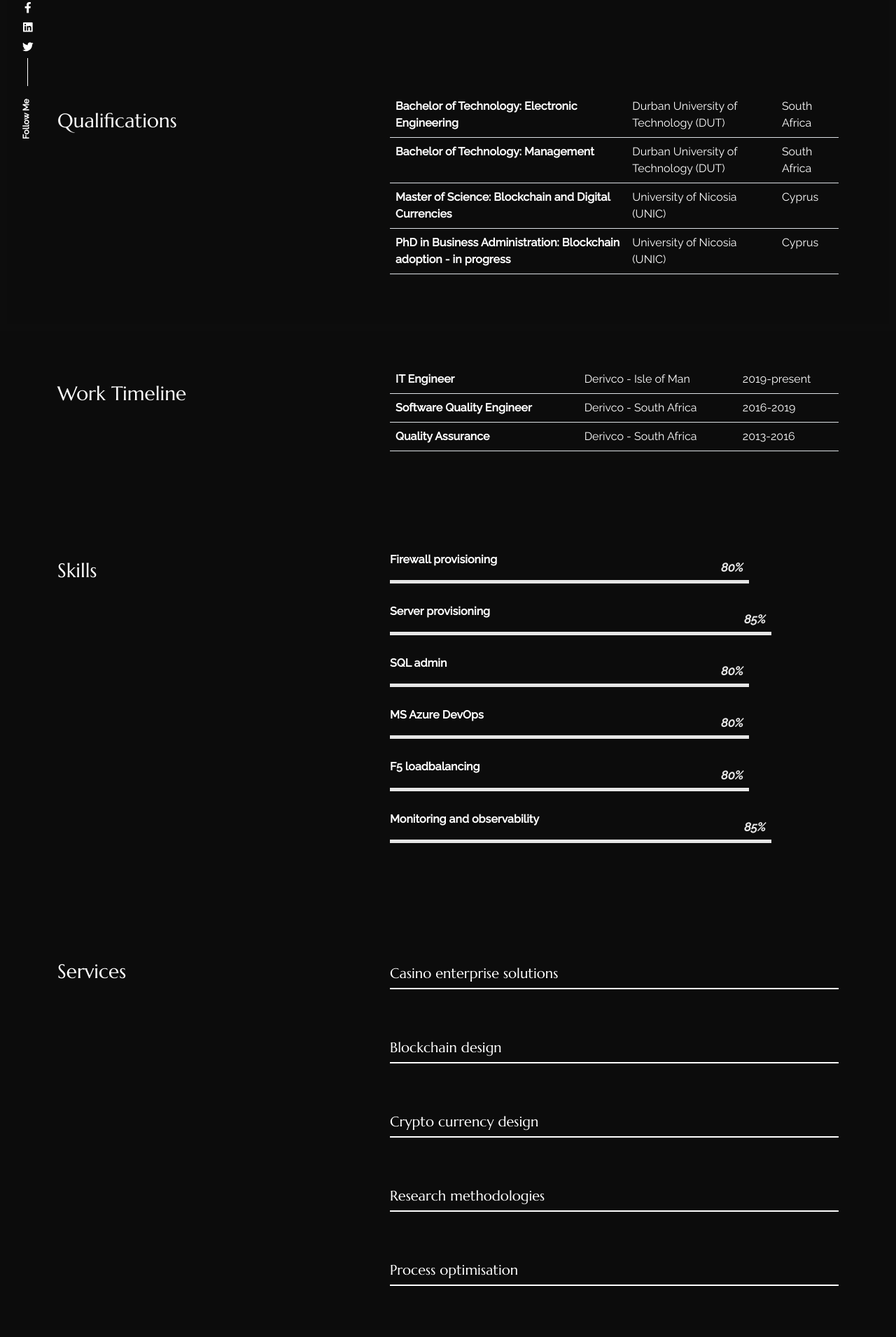
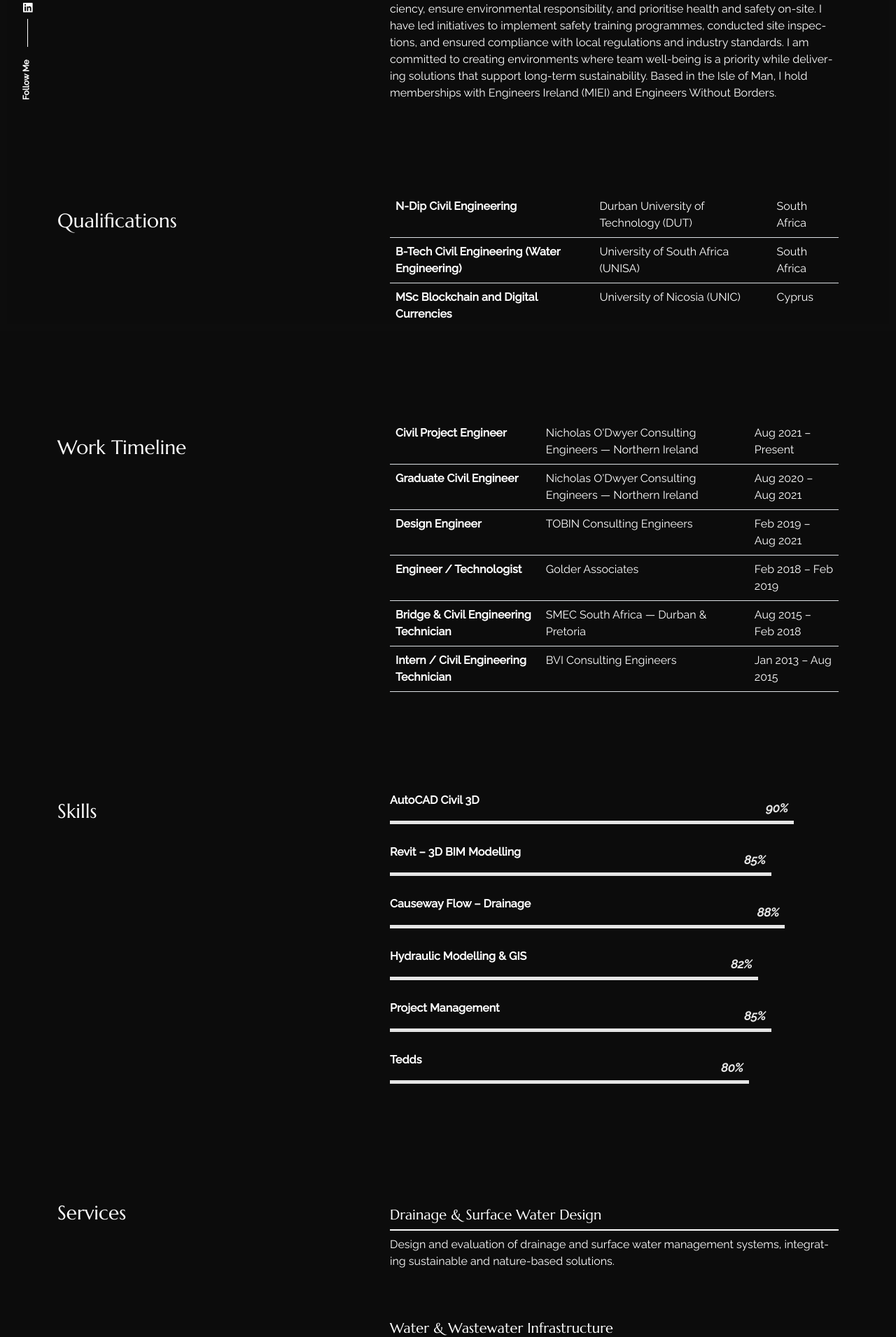
Before and after one commit to Deleciar/deleciar.github.io, a React (Create React App) app: page /about in a window 1280 px wide. Shown: the part 327-2238 px from the top of the page at 70% size. Built offline with nearby package versions, Linux system fonts and the light colour scheme.

Commit message:
Customise site for Delecia Ramsahai — Civil & Project Engineer

```diff
--- a/public/index.html
+++ b/public/index.html
@@ -6,7 +6,7 @@
     <link rel="icon" href="%PUBLIC_URL%/favicon.ico" />
     <meta name="viewport" content="width=device-width, initial-scale=1" />
     <meta name="theme-color" content="#000000" />
-    <meta name="author" content="John Doe">
+    <meta name="author" content="Delecia Ramsahai">
     <link rel="preconnect" href="https://fonts.gstatic.com">
     <link rel="preconnect" href="https://fonts.gstatic.com">
     <link href="https://fonts.googleapis.com/css2?family=Marcellus&display=swap" rel="stylesheet">
--- a/src/content_option.js
+++ b/src/content_option.js
@@ -1,210 +1,190 @@
-const logotext = "SHAYEN";
+const logotext = "DELECIA";
+
 const meta = {
-    title: "Shayen Ramsahai",
-    description: "I am Shayen Ramsahai _ Engineer _ PhD cadidate in Blockchain adoption _ Currently residing in the Isle of Man",
+    title: "Delecia Ramsahai",
+    description: "Civil & Project Engineer | Isle of Man | Sustainable Infrastructure | Water & Drainage Engineering",
 };
 
 const introdata = {
-    title: "Shayen Ramsahai",
+    title: "Delecia Ramsahai",
     animated: {
-        first: "Web3.0 researcher",
-        second: "Crypto currency and Blockchain specialist",
-        third: "Technology enthusiast",
+        first: "Civil & Project Engineer",
+        second: "Sustainable Infrastructure Specialist",
+        third: "Water & Drainage Engineering Expert",
     },
-    description: "",
-    your_img_url: "https://images.unsplash.com/photo-1514790193030-c89d266d5a9d",
+    description: "Experienced Civil Engineer with over 10 years across South Africa, Ireland and the Isle of Man — specialising in drainage, water infrastructure, BIM modelling, and sustainable project delivery.",
+    your_img_url: "https://images.unsplash.com/photo-1581092918056-0c4c3acd3789?w=900&q=80",
 };
 
 const dataabout = {
     title: "A bit about myself",
-    aboutme: "",
+    aboutme: "I am an experienced Civil and Project Engineer with a strong focus on sustainable solutions and a drive for innovation. Throughout my career I have worked on varied infrastructure projects, applying practical and data-driven approaches to enhance efficiency, ensure environmental responsibility, and prioritise health and safety on-site. I have led initiatives to implement safety training programmes, conducted site inspections, and ensured compliance with local regulations and industry standards. I am committed to creating environments where team well-being is a priority while delivering solutions that support long-term sustainability. Based in the Isle of Man, I hold memberships with Engineers Ireland (MIEI) and Engineers Without Borders.",
 };
-const qualifications = [{
-        degree: "Bachelor of Technology: Electronic Engineering",
+
+const qualifications = [
+    {
+        degree: "N-Dip Civil Engineering",
         university: "Durban University of Technology (DUT)",
-        country: "South Africa"
+        country: "South Africa",
     },
     {
-        degree: "Bachelor of Technology: Management",
-        university: "Durban University of Technology (DUT)",
-        country: "South Africa"
+        degree: "B-Tech Civil Engineering (Water Engineering)",
+        university: "University of South Africa (UNISA)",
+        country: "South Africa",
     },
     {
-        degree: "Master of Science: Blockchain and Digital Currencies",
+        degree: "MSc Blockchain and Digital Currencies",
         university: "University of Nicosia (UNIC)",
-        country: "Cyprus"
-    },
-    {
-        degree: "PhD in Business Administration: Blockchain adoption - in progress",
-        university: "University of Nicosia (UNIC)",
-        country: "Cyprus"
-    },
-];
-const worktimeline = [{
-        jobtitle: "IT Engineer",
-        where: "Derivco - Isle of Man",
-        date: "2019-present",
-    },
-    {
-        jobtitle: "Software Quality Engineer",
-        where: "Derivco - South Africa",
-        date: "2016-2019",
-    },
-    {
-        jobtitle: "Quality Assurance",
-        where: "Derivco - South Africa",
-        date: "2013-2016",
+        country: "Cyprus",
     },
 ];
 
-const skills = [{
-        name: "Firewall provisioning",
-        value: 80,
+const worktimeline = [
+    {
+        jobtitle: "Civil Project Engineer",
+        where: "Nicholas O'Dwyer Consulting Engineers — Northern Ireland",
+        date: "Aug 2021 – Present",
     },
     {
-        name: "Server provisioning",
-        value: 85,
+        jobtitle: "Graduate Civil Engineer",
+        where: "Nicholas O'Dwyer Consulting Engineers — Northern Ireland",
+        date: "Aug 2020 – Aug 2021",
     },
     {
-        name: "SQL admin",
-        value: 80,
+        jobtitle: "Design Engineer",
+        where: "TOBIN Consulting Engineers",
+        date: "Feb 2019 – Aug 2021",
     },
     {
-        name: "MS Azure DevOps",
-        value: 80,
+        jobtitle: "Engineer / Technologist",
+        where: "Golder Associates",
+        date: "Feb 2018 – Feb 2019",
     },
     {
-        name: "F5 loadbalancing",
-        value: 80,
+        jobtitle: "Bridge & Civil Engineering Technician",
+        where: "SMEC South Africa — Durban & Pretoria",
+        date: "Aug 2015 – Feb 2018",
     },
-     {
-        name: "Monitoring and observability",
-        value: 85,
+    {
+        jobtitle: "Intern / Civil Engineering Technician",
+        where: "BVI Consulting Engineers",
+        date: "Jan 2013 – Aug 2015",
     },
 ];
 
-const services = [{
-        title: "Casino enterprise solutions",
-        description: "",
+const skills = [
+    { name: "AutoCAD Civil 3D", value: 90 },
+    { name: "Revit – 3D BIM Modelling", value: 85 },
+    { name: "Causeway Flow – Drainage", value: 88 },
+    { name: "Hydraulic Modelling & GIS", value: 82 },
+    { name: "Project Management", value: 85 },
+    { name: "Tedds", value: 80 },
+];
+
+const services = [
+    {
+        title: "Drainage & Surface Water Design",
+        description: "Design and evaluation of drainage and surface water management systems, integrating sustainable and nature-based solutions.",
     },
     {
-        title: "Blockchain design",
-        description: "",
+        title: "Water & Wastewater Infrastructure",
+        description: "Design and implementation of water supply and wastewater treatment solutions with a focus on climate resilience and long-term sustainability.",
     },
     {
-        title: "Crypto currency design",
-        description: "",
+        title: "Project & Stakeholder Management",
+        description: "End-to-end project coordination including planning, resource management, regulatory compliance, and client and contractor liaison.",
     },
     {
-        title: "Research methodologies",
-        description: "",
-    },
-     {
-        title: "Process optimisation",
-        description: "",
+        title: "BIM & 3D Modelling",
+        description: "Production of detailed 3D infrastructure models using Revit and AutoCAD Civil 3D for design, tendering, and construction phases.",
     },
     {
-        title: "Strategic planning",
-        description: "",
+        title: "Stormwater & Flood Management",
+        description: "Flood routing, catchment runoff calculations, and stormwater channel design to mitigate environmental and flood risk impacts.",
+    },
+    {
+        title: "Health, Safety & CDM Compliance",
+        description: "Integration of CDM regulations, risk assessments, and safety protocols across all project phases from design through to execution.",
     },
 ];
 
-const dataportfolio = [{
-        img: "https://picsum.photos/id/48/400/?grayscale",
-        description: "Casino enterprise software",
+const dataportfolio = [
+    {
+        img: "https://images.unsplash.com/photo-1541888946425-d81bb19240f5?w=400&q=80",
+        description: "Drainage Infrastructure Design",
         link: "#",
     },
     {
-        img: "https://picsum.photos/400/600/?grayscale",
-        description: "Blockchain conceptual architectural designs",
+        img: "https://images.unsplash.com/photo-1504307651254-35680f356dfd?w=400&q=80",
+        description: "Construction Site Management",
         link: "#",
     },
     {
-        img: "https://picsum.photos/400/600/?grayscale",
-        description: "Observability and management",
+        img: "https://images.unsplash.com/photo-1581094794329-c8112a89af12?w=400&q=80",
+        description: "Civil Engineering Design",
         link: "#",
     },
     {
-         img: "https://picsum.photos/400/800/?grayscale",
-        description: "Backend infrastructure",
+        img: "https://images.unsplash.com/photo-1590736704728-f4730bb30770?w=400&q=80",
+        description: "Water Infrastructure Projects",
         link: "#",
     },
     {
-        img: "https://picsum.photos/400/300/?grayscale",
-        description: "Leadership",
+        img: "https://images.unsplash.com/photo-1477959858617-67f85cf4f1df?w=400&q=80",
+        description: "Urban Infrastructure",
         link: "#",
     },
     {
-        img: "https://picsum.photos/id/180/400/?grayscale",
-        description: "Research",
-        link: "#",
-    },
-
-    {
-         img: "https://picsum.photos/400/700/?grayscale",
-        description: "Crypto currency trading",
-
+        img: "https://images.unsplash.com/photo-1498084393753-b411b2d26b34?w=400&q=80",
+        description: "Bridge Engineering",
         link: "#",
     },
     {
-        img: "https://picsum.photos/400/300/?grayscale",
-        description: "DevOps",
+        img: "https://images.unsplash.com/photo-1565008447742-97f6f38c985c?w=400&q=80",
+        description: "Structural Design",
         link: "#",
     },
     {
-        img: "https://picsum.photos/400/?grayscale",
-        description: "",
+        img: "https://images.unsplash.com/photo-1486406146926-c627a92ad1ab?w=400&q=80",
+        description: "Large-Scale Infrastructure",
         link: "#",
     },
     {
-        img: "https://picsum.photos/id/366/400/550/?grayscale",
-        description: "Technology",
+        img: "https://images.unsplash.com/photo-1558618666-fcd25c85cd64?w=400&q=80",
+        description: "Environmental Engineering",
         link: "#",
     },
     {
-        img: "https://picsum.photos/400/?grayscale",
-        description: "Casino backoffice management",
+        img: "https://images.unsplash.com/photo-1531834685032-c34bf0d84c77?w=400&q=80",
+        description: "Solar PV Projects",
         link: "#",
     },
     {
-        img: "https://picsum.photos/400/700/?grayscale",
-        description: "Crypto currency design",
+        img: "https://images.unsplash.com/photo-1480074568708-e7b720bb3f09?w=400&q=80",
+        description: "Site Planning & Layout",
         link: "#",
     },
     {
-        img: "https://picsum.photos/400/550/?grayscale",
-        description: "Quality",
-        link: "#",
-    },
-    {
-        img: "https://picsum.photos/id/318/400/?grayscale",
-        description: "Travel",
-        link: "#",
-    },
-    {
-        img: "https://picsum.photos/400/700/?grayscale",
-        description: "Health",
+        img: "https://images.unsplash.com/photo-1488521787991-ed7bbaae773c?w=400&q=80",
+        description: "Sustainable Engineering",
         link: "#",
     },
 ];
 
 const contactConfig = {
-    YOUR_EMAIL: "shayen.ramsahai@gmail.com",
-    YOUR_FONE: "+447624290895",
-    description: "Feel free to email me or contact me on whatsapp for any queries",
-    // creat an emailjs.com account
-    // check out this tutorial https://www.emailjs.com/docs/examples/reactjs/
+    YOUR_EMAIL: "delecia.reddy@gmail.com",
+    YOUR_FONE: "+353 87 229 2855",
+    description: "Feel free to get in touch for project enquiries, collaboration opportunities, or any queries.",
     YOUR_SERVICE_ID: "service_id",
     YOUR_TEMPLATE_ID: "template_id",
     YOUR_USER_ID: "user_id",
 };
 
 const socialprofils = {
-    github: "https://github.com",
-    facebook: "https://facebook.com",
-    linkedin: "https://linkedin.com",
-    twitter: "https://twitter.com",
+    github: "https://github.com/Deleciar",
+    linkedin: "https://www.linkedin.com/in/delecia-reddy",
 };
+
 export {
     meta,
     dataabout,
```
